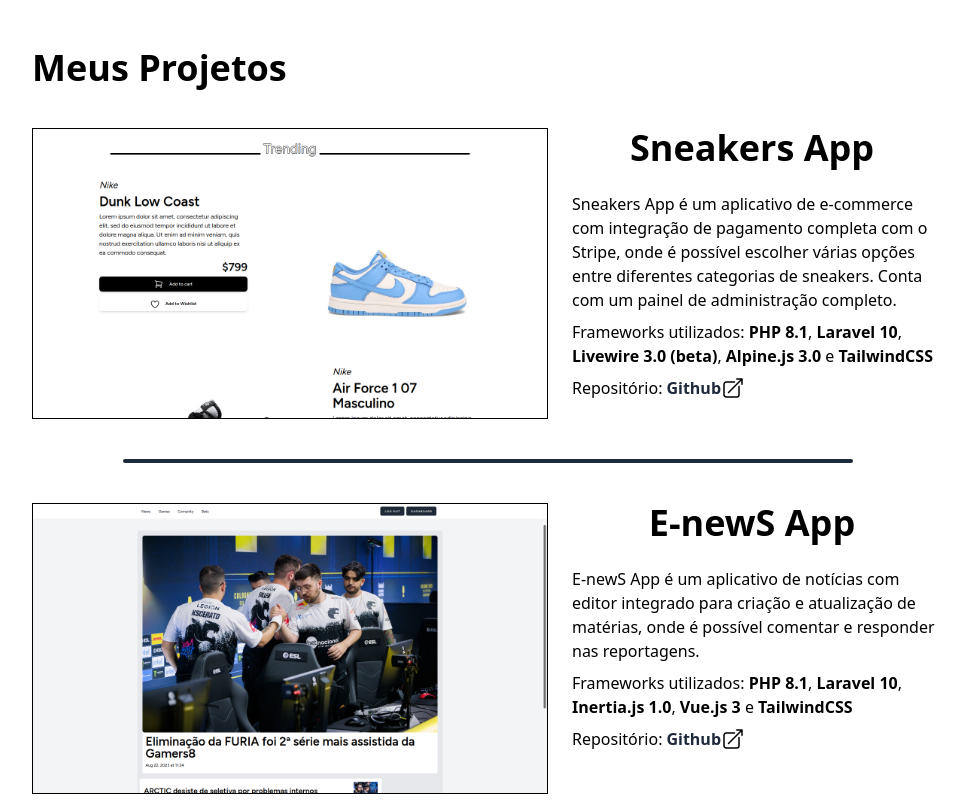
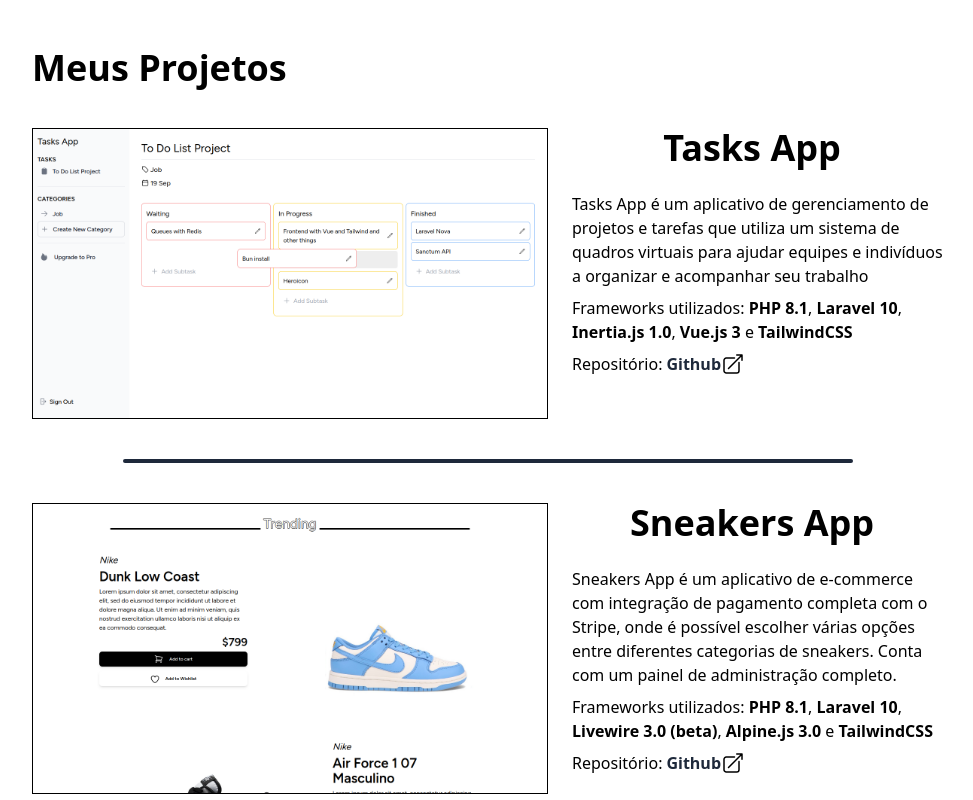
Before and after one commit to MatheusCavalc/My-Portfolio, a Vue app: page / in a window 1280 px wide. Shown: the part 1320-2120 px from the top of the page, without its empty margins (152-1125 px from the left). Built offline with nearby package versions, Linux system fonts and the light colour scheme; a web font is replaced by a local one.

Commit message:
new project

```diff
--- a/src/components/MyProjects.vue
+++ b/src/components/MyProjects.vue
@@ -42,16 +42,58 @@
             <a id="my-projects"></a>
             <p class="text-4xl font-bold">Meus Projetos</p>
 
-            <div id="project-1" class="md:flex md:gap-3 mt-10">
+            <div id="project-0" class="mt-10 md:flex md:gap-3">
+                <div data-animation="left">
+                    <img class="object-cover border border-black" src="../assets/App-Task.png" alt="Task App">
+                </div>
+
+                <div class="" data-animation="right">
+                    <div class="w-full md:w-96">
+                        <div class="mt-4 md:mt-0">
+                            <h1 class="text-2xl font-bold text-center md:text-4xl">Tasks App</h1>
+                        </div>
+
+                        <div class="mt-6 md:ml-3">
+                            <p class="">
+                                Tasks App é um aplicativo de gerenciamento de projetos e tarefas que utiliza um sistema
+                                de quadros virtuais para ajudar equipes e indivíduos a organizar e acompanhar seu trabalho
+                            </p>
+                        </div>
+                    </div>
+
+                    <div class="mt-2 md:ml-3">
+                        <p>
+                            Frameworks utilizados: <span class="font-bold">PHP 8.1</span>, <span class="font-bold">Laravel
+                                10</span>, <span class="font-bold">Inertia.js 1.0</span>, <span class="font-bold">Vue.js
+                                3</span> e <span class="font-bold">TailwindCSS</span>
+                        </p>
+                    </div>
+
+                    <div class="mt-2 md:ml-3">
+                        <p class="flex">
+                            Repositório:
+                            <a href="https://github.com/MatheusCavalc/Task-App" target="_blank"
+                                class="ml-1 font-bold text-slate-800 hover:underline">Github</a>
+                            <span><img class="w-5 h-5 md:h-6 md:w-6" src="../assets/icons/redirect.svg" alt=""></span>
+                        </p>
+                    </div>
+                </div>
+            </div>
+
+            <div class="flex justify-center my-10">
+                <div class="w-full h-1 rounded-full md:w-4/5 bg-slate-800"></div>
+            </div>
+
+            <div id="project-1" class="mt-10 md:flex md:gap-3">
                 <div data-animation="left">
                     <img class="object-cover border border-black" src="../assets/Project-Sneakers.png"
                         alt="Project Sneakers">
                 </div>
 
                 <div class="" data-animation="right">
-                    <div class="md:w-96 w-full">
+                    <div class="w-full md:w-96">
                         <div class="mt-4 md:mt-0">
-                            <h1 class="text-2xl md:text-4xl font-bold text-center">Sneakers App</h1>
+                            <h1 class="text-2xl font-bold text-center md:text-4xl">Sneakers App</h1>
                         </div>
 
                         <div class="mt-6 md:ml-3">
@@ -78,25 +120,25 @@
                             Repositório:
                             <a href="https://github.com/MatheusCavalc/SneakersApp-livewirev3" target="_blank"
                                 class="ml-1 font-bold text-slate-800 hover:underline">Github</a>
-                            <span><img class="h-5 w-5 md:h-6 md:w-6" src="../assets/icons/redirect.svg" alt=""></span>
+                            <span><img class="w-5 h-5 md:h-6 md:w-6" src="../assets/icons/redirect.svg" alt=""></span>
                         </p>
                     </div>
                 </div>
             </div>
 
             <div class="flex justify-center my-10">
-                <div class="h-1 w-full md:w-4/5 bg-slate-800 rounded-full"></div>
+                <div class="w-full h-1 rounded-full md:w-4/5 bg-slate-800"></div>
             </div>
 
-            <div id="project-2" class="md:flex md:gap-3 mt-10">
+            <div id="project-2" class="mt-10 md:flex md:gap-3">
                 <div data-animation="left">
-                    <img class="object-cover border border-black" src="../assets/E-newS-1.png" alt="Project Sneakers">
+                    <img class="object-cover border border-black" src="../assets/E-newS-1.png" alt="Project E-newS">
                 </div>
 
                 <div class="" data-animation="right">
-                    <div class="md:w-96 w-full">
+                    <div class="w-full md:w-96">
                         <div class="mt-4 md:mt-0">
-                            <h1 class="text-2xl md:text-4xl font-bold text-center">E-newS App</h1>
+                            <h1 class="text-2xl font-bold text-center md:text-4xl">E-newS App</h1>
                         </div>
 
                         <div class="mt-6 md:ml-3">
@@ -119,27 +161,27 @@
                         <p class="flex">
                             Repositório: <a href="https://github.com/MatheusCavalc/EsportsNews-L10" target="_blank"
                                 class="ml-1 font-bold text-slate-800 hover:underline">Github</a> <span><img
-                                    class="h-5 w-5 md:h-6 md:w-6" src="../assets/icons/redirect.svg" alt=""></span>
+                                    class="w-5 h-5 md:h-6 md:w-6" src="../assets/icons/redirect.svg" alt=""></span>
                         </p>
                     </div>
                 </div>
             </div>
 
             <div class="flex justify-center my-10">
-                <div class="h-1 w-full md:w-4/5 bg-slate-800 rounded-full"></div>
+                <div class="w-full h-1 rounded-full md:w-4/5 bg-slate-800"></div>
             </div>
 
-            <div id="project-3" class="md:flex md:gap-3 mt-10">
+            <div id="project-3" class="mt-10 md:flex md:gap-3">
                 <div data-animation="left">
                     <a target="_blank" href="https://studio-lar-interiores.vercel.app/">
-                        <img class="object-cover border border-black" src="../assets/Studio-Lar.png" alt="Project Sneakers">
+                        <img class="object-cover border border-black" src="../assets/Studio-Lar.png" alt="Project Studio Lar">
                     </a>
                 </div>
 
                 <div class="" data-animation="right">
-                    <div class="md:w-96 w-full">
+                    <div class="w-full md:w-96">
                         <div class="mt-4 md:mt-0">
-                            <h1 class="text-2xl md:text-4xl font-bold text-center">Studio Lar Interiores</h1>
+                            <h1 class="text-2xl font-bold text-center md:text-4xl">Studio Lar Interiores</h1>
                         </div>
 
                         <div class="mt-6 md:ml-3">
@@ -160,7 +202,7 @@
                         <p class="flex">
                             Repositório: <a class="ml-1 font-bold text-slate-800 hover:underline" target="_blank"
                                 href="https://github.com/MatheusCavalc/studio-lar-interiores">Github</a> <span><img
-                                    class="h-5 w-5 md:h-6 md:w-6" src="../assets/icons/redirect.svg" alt=""></span>
+                                    class="w-5 h-5 md:h-6 md:w-6" src="../assets/icons/redirect.svg" alt=""></span>
                         </p>
                     </div>
 
@@ -168,14 +210,15 @@
                         <p class="flex">
                             Website: <a class="ml-1 font-bold text-slate-800 hover:underline" target="_blank"
                                 href="https://studio-lar-interiores.vercel.app/">Link</a> <span><img
-                                    class="h-5 w-5 md:h-6 md:w-6" src="../assets/icons/redirect.svg" alt=""></span>
+                                    class="w-5 h-5 md:h-6 md:w-6" src="../assets/icons/redirect.svg" alt=""></span>
                         </p>
                     </div>
                 </div>
             </div>
 
             <div class="flex justify-center my-10">
-                <div class="h-1 w-full md:w-4/5 bg-slate-800 rounded-full"></div>
+                <div class="w-full h-1 rounded-full md:w-4/5 bg-slate-800"></div>
             </div>
         </div>
-</div></template>
+    </div>
+</template>
```
Also changed, not shown: src/assets/App-Task.png (added).
